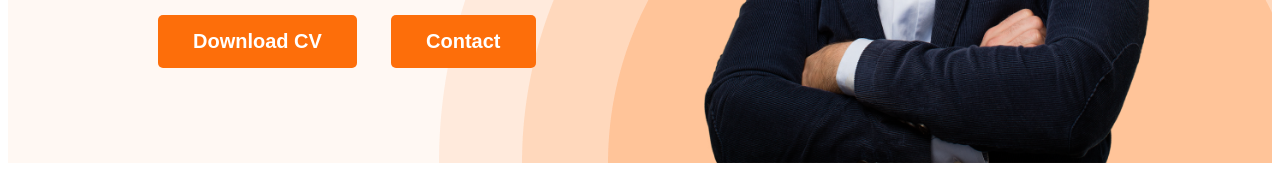
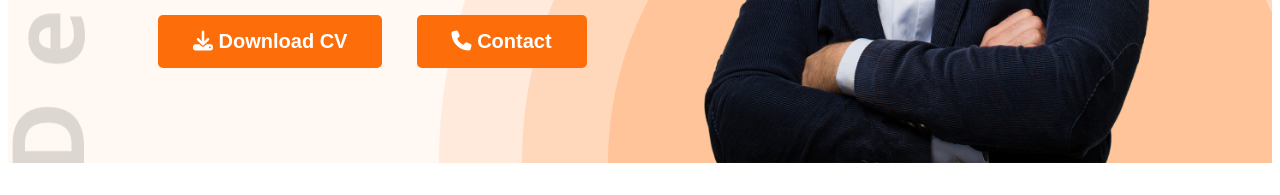
Before and after one commit to NahianAbrar01/my-first-portfolio, a plain HTML site: page index.html in a window 1280 px wide. Shown: the part 605-800 px from the top of the page. Drawn offline with nearby package versions, Linux system fonts and the light colour scheme.

Commit message:
complete

```diff
--- a/index.html
+++ b/index.html
@@ -11,6 +11,7 @@
         rel="stylesheet">
 
     <link rel="stylesheet" href="style/style.css">
+    <script src="https://kit.fontawesome.com/03b0b2f905.js" crossorigin="anonymous"></script>
 </head>
 
 <body>
@@ -29,8 +30,8 @@
                 <h1 class="banner-title">Mary Hardy</h1>
                 <p class="banner-description">Shot what able cold new see hold.Friendly as an betrayed formerly he.
                     Morning because as to society behaved moments.</p>
-                <button id="download" class="btn-primary">Download CV</button>
-                <button id="contact" class="btn-primary">Contact</button>
+                <button id="download" class="btn-primary"><i class="fa-solid fa-download"></i> Download CV</button>
+                <button id="contact" class="btn-primary"><i class="fa-solid fa-phone"></i> Contact</button>
             </div>
             <img class="profile-pic" src="images/hardy.png" alt="">
         </div>
@@ -150,7 +151,7 @@
                 </div>
             </div>
             <div class="download-cv">
-                <button class="btn-primary">Download CV</button>
+                <button class="btn-primary"><i class="fa-solid fa-download"></i> Download CV</button>
             </div>
 
         </section>
--- a/style/style.css
+++ b/style/style.css
@@ -65,9 +65,9 @@ nav a {
 /* header related styles */
 .header {
     background: #FFF8F3;
-    background-image: url('../images/header_bg.png');
+    background-image: url('../images/header_bg.png'), url('/images/developer.png');
     background-repeat: no-repeat;
-    background-position: bottom right;
+    background-position: bottom right, top left;
 
 }
 
```
